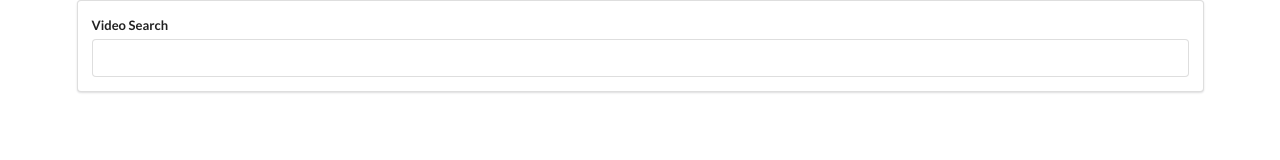
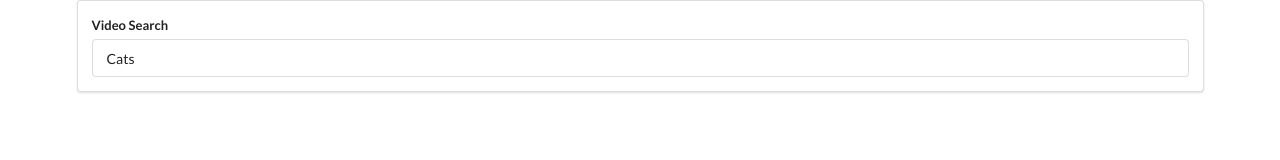
Before and after one commit to Dujota/vidoes-youtube, a React (Create React App) app: page / in a window 1280 px wide. Shown: the top 160 px of the page. Built offline with nearby package versions, Linux system fonts and the light colour scheme.

Commit message:
set up state and started a controlled component

```diff
--- a/src/components/SearchBar.jsx
+++ b/src/components/SearchBar.jsx
@@ -1,13 +1,21 @@
 import React from 'react';
 
 class SearchBar extends React.Component {
+  state = { term: 'Cats' };
+
+  onInputChange = term => {
+    this.setState({ term });
+  };
+
   render() {
+    const { term } = this.state;
+
     return (
       <div className="ui segment search-bar">
         <form className="ui form">
           <div className="field">
             <label>Video Search</label>
-            <input type="text" />
+            <input type="text" value={term} onChange={this.onInputChange} />
           </div>
         </form>
       </div>
```
